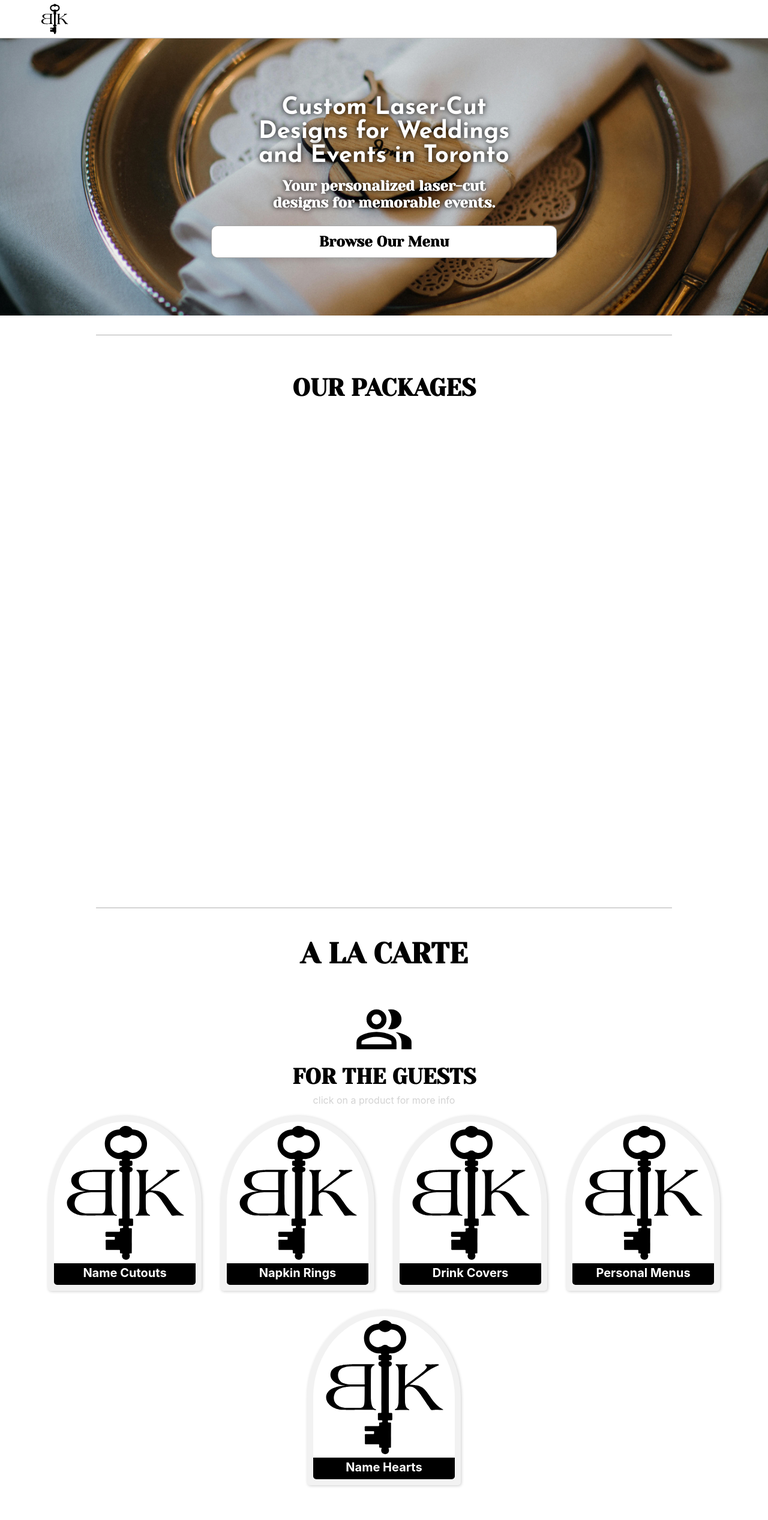
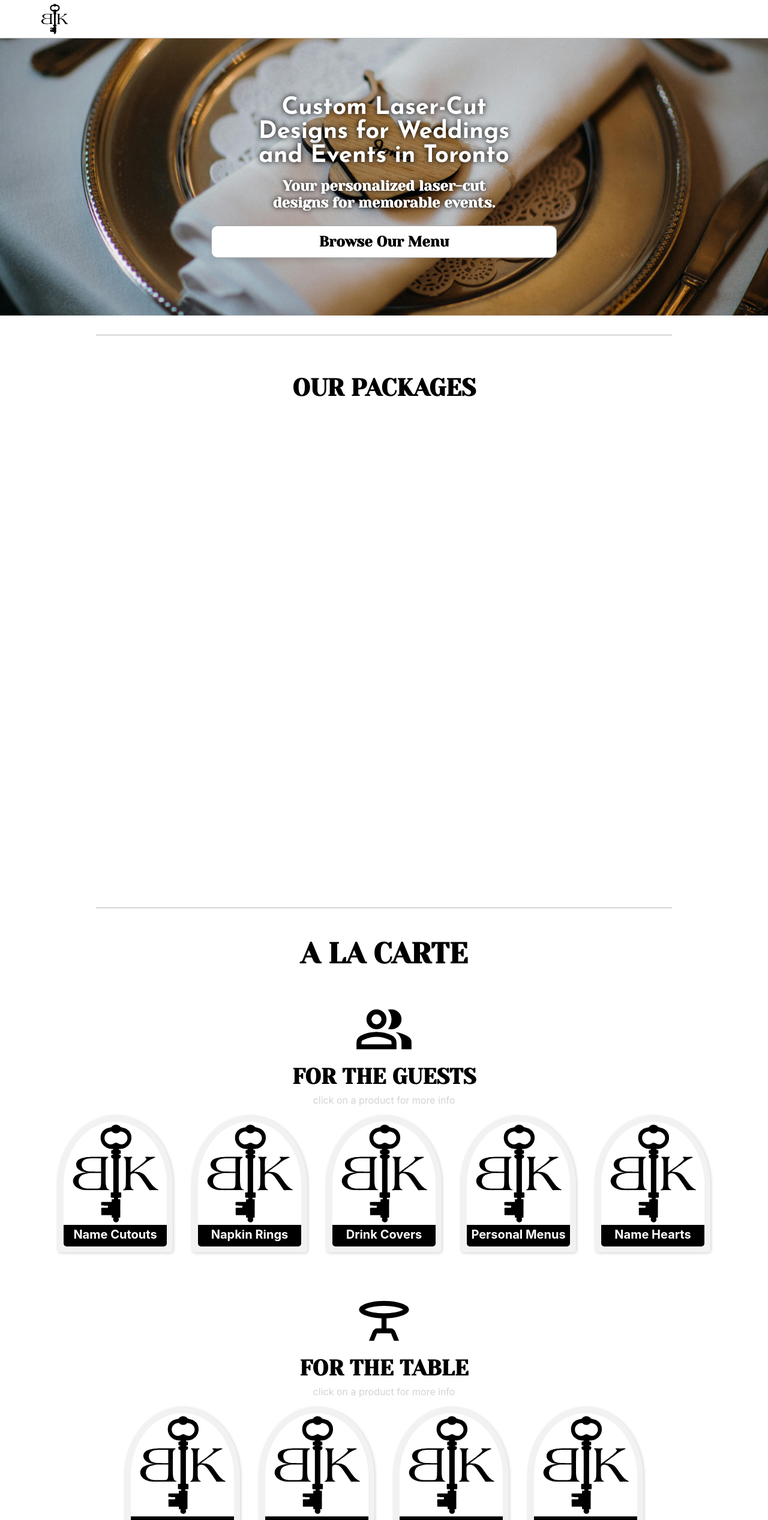
Before and after one commit to Runowo96/bluekee-wedding-website, a React (Create React App) app: page / in a window 1280 px wide. Shown: the top 2534 px of the page at 60% size. Built offline with nearby package versions, Linux system fonts and the light colour scheme.

Commit message:
change product container sizing on tablet and desktop

```diff
--- a/src/Components/Products/Products.scss
+++ b/src/Components/Products/Products.scss
@@ -68,14 +68,14 @@ width:50px;
       }
 
     @include tablet {
-      width: 25vw;
+      width: 20vw;
       font-size: 1.25rem;
       border-bottom-left-radius:5px ;
       border-bottom-right-radius:5px ;
 
     }
     @include desktop {
-      width: 20vw;
+      width: 15vw;
     }
   }
   &__image {
```
Also changed, not shown: src/assets/images/blue-closeup-no-bg.avif (added).
